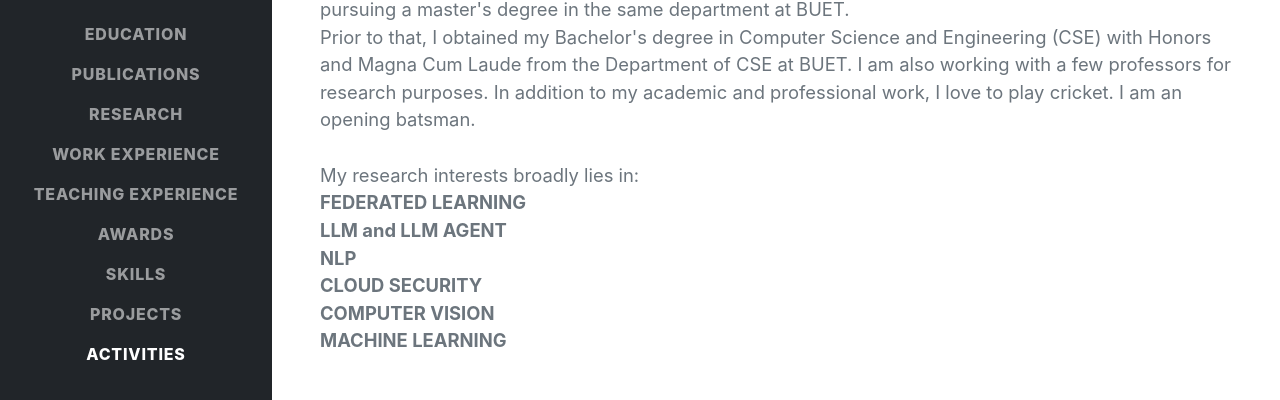
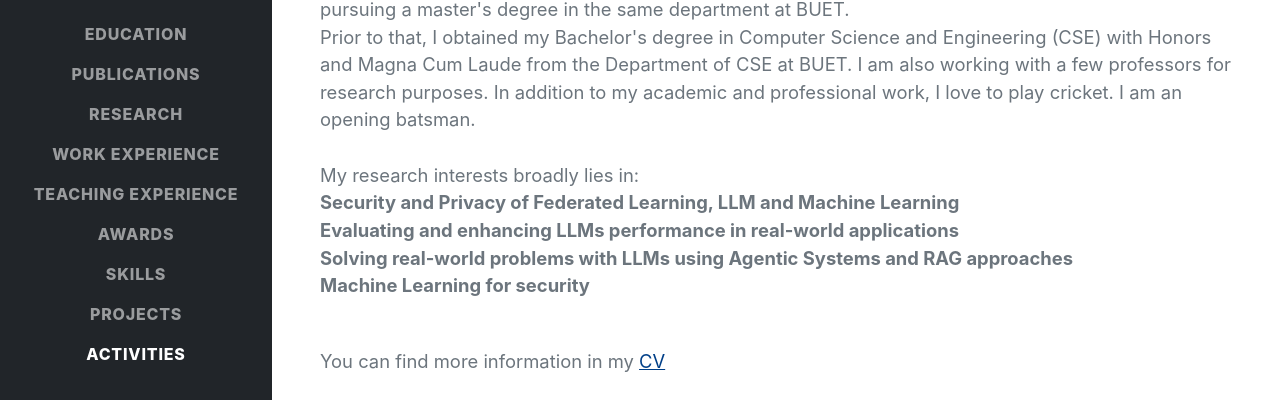
Before and after one commit to Hasebul/shawon_portfolio, a plain HTML site: page index.html in a window 1280 px wide. Shown: the part 318-718 px from the top of the page. Drawn offline with nearby package versions, Linux system fonts and the light colour scheme; some icons are missing; a web font is replaced by a local one.

Commit message:
update research interest

```diff
--- a/index.html
+++ b/index.html
@@ -71,17 +71,13 @@
                         <br><br>
                         My research interests broadly lies in:
                         <br>
-                        <b> FEDERATED LEARNING </b>
+                        <b> Security and Privacy of Federated Learning, LLM and Machine Learning </b>
                         <br>
-                        <b> LLM and LLM AGENT</b>
+                        <b> Evaluating and enhancing LLMs performance in real-world applications</b>
                         <br>
-                        <b> NLP</b>
+                        <b> Solving real-world problems with LLMs using Agentic Systems and RAG approaches </b>
                         <br>
-                        <b> CLOUD SECURITY</b>
-                        <br>
-                        <b> COMPUTER VISION</b>
-                        <br>
-                        <b> MACHINE LEARNING </b>
+                        <b> Machine Learning for security </b>
                     </p>
 
 
```
